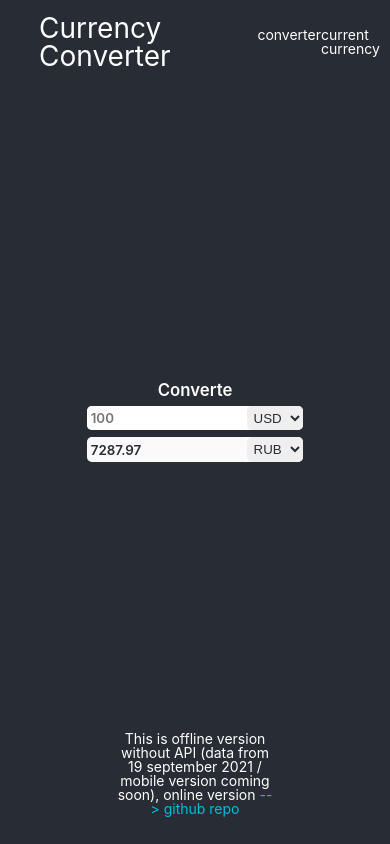
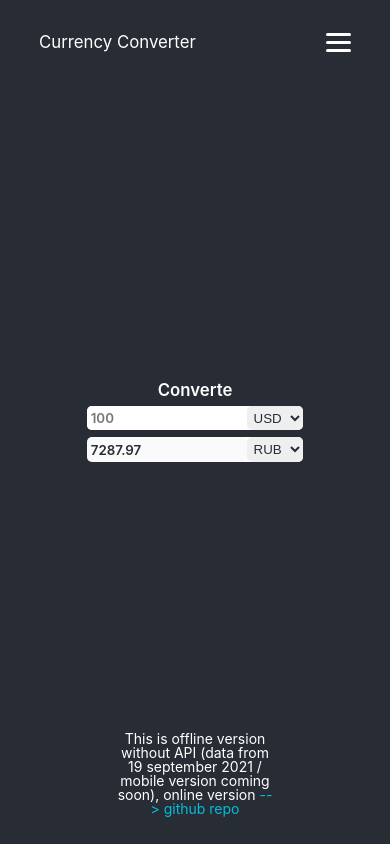
Before and after one commit to mathiasmichaelweiss/currency-converter, a React (Create React App) app: page / in a window 390 px wide. Built offline with nearby package versions, Linux system fonts and the light colour scheme.

Commit message:
added menu burger

```diff
--- a/src/App.js
+++ b/src/App.js
@@ -219,7 +219,7 @@ function App() {
     maxWidth: '80%',
     height: '100%',
     margin: '0 auto',
-    paddingBottom: '5rem'
+    paddingBottom: '7rem'
   };
 
   return (
--- a/src/components/Header/Header.js
+++ b/src/components/Header/Header.js
@@ -1,11 +1,29 @@
 import classes from './Header.module.css';
 import { Link } from 'react-router-dom';
+import { useState, useEffect } from 'react';
 
 export const Header = () => {
+  const [screenWidth, setScreenWidth] = useState(window.innerWidth);
+  const [isBurger, setIsBurger] = useState(false);
+  const [burgerStyles, setBurgerStyles] = useState({ right: '-50rem' });
+  console.log(burgerStyles.right);
+
+  window.addEventListener('resize', () => {
+    setScreenWidth(window.innerWidth);
+  });
+
+  useEffect(() => {
+    if (screenWidth <= 768) setIsBurger(true);
+    if (screenWidth >= 769) setIsBurger(false);
+    /* console.log(screenWidth);
+    console.log(isBurger); */
+  }, [screenWidth]);
+
   return (
     <>
       <header className={classes.Header}>
         <h1>Currency Converter</h1>
+        {!isBurger ? (
           <nav>
             <ul>
               <Link to="/currency-converter">
@@ -16,6 +34,28 @@ export const Header = () => {
               </Link>
             </ul>
           </nav>
+        ) : (
+          <div className={classes.Burger}>
+            <div
+              className={classes.BurgerIcon}
+              onClick={() => setBurgerStyles({ right: '-10.2rem' })}
+            ></div>
+            <nav style={burgerStyles}>
+              <div
+                className={classes.Close}
+                onClick={() => setBurgerStyles({ right: '-50rem' })}
+              ></div>
+              <ul>
+                <Link to="/currency-converter">
+                  <li>converter</li>
+                </Link>
+                <Link to="/current-currency">
+                  <li>current currency</li>
+                </Link>
+              </ul>
+            </nav>
+          </div>
+        )}
       </header>
     </>
   );
--- a/src/components/Header/Header.module.css
+++ b/src/components/Header/Header.module.css
@@ -34,3 +34,121 @@
 .Header nav ul li:hover {
   color: rgb(0, 191, 220);
 }
+
+.Burger {
+}
+
+.Burger .BurgerIcon {
+  position: relative;
+  width: 25px;
+  height: 3px;
+  background: #fff;
+  border-radius: 5px;
+}
+
+.Burger .BurgerIcon::before,
+.Burger .BurgerIcon::after {
+  background: #fff;
+  content: '';
+  position: absolute;
+  width: 25px;
+  height: 3px;
+  border-radius: 5px;
+}
+
+.Burger .BurgerIcon::before {
+  bottom: 8px;
+}
+
+.Burger .BurgerIcon::after {
+  top: 8px;
+}
+
+.Burger nav {
+  font-size: 1.3em;
+  position: fixed;
+  right: -50rem;
+  transform: scale(1);
+  /* right: -10.5vw; */
+  height: 100vh;
+  width: 70vw;
+  top: 0;
+  bottom: 0;
+  background-color: #23262d;
+  transition: right 0.5s;
+}
+
+.Burger nav ul {
+  display: flex;
+  flex-direction: column;
+  padding: 2rem;
+}
+
+.Burger nav ul li {
+  color: rgb(0, 191, 220);
+  margin-bottom: 1rem;
+}
+
+.Burger nav .Close,
+.Burger nav .Close::after {
+  position: absolute;
+  width: 25px;
+  height: 2px;
+  border-radius: 5px;
+  background: #fff;
+}
+
+.Burger nav .Close {
+  position: relative;
+  z-index: 1100;
+  left: 21rem;
+  top: 2.5rem;
+  transform: rotate(-45deg);
+}
+
+.Burger nav .Close::after {
+  content: '';
+  transform: rotate(-90deg);
+}
+
+@media (max-width: 415px) {
+  .Burger nav {
+    width: 100vw;
+  }
+
+  .Burger nav .Close {
+    position: relative;
+    z-index: 1100;
+    left: 15rem;
+    top: 2.5rem;
+    transform: rotate(-45deg);
+  }
+}
+
+@media (max-width: 380px) {
+  .Burger nav {
+    width: 120vw;
+  }
+
+  .Burger nav .Close {
+    position: relative;
+    z-index: 1100;
+    left: 18.5rem;
+    top: 2.5rem;
+    transform: rotate(-45deg);
+  }
+}
+
+@media (max-width: 330px) {
+  .Burger nav {
+    width: 120vw;
+  }
+
+  .Burger nav .Close {
+    position: relative;
+    z-index: 1100;
+    left: 14.5rem;
+    top: 2.5rem;
+    transform: rotate(-45deg);
+  }
+}
--- a/src/index.css
+++ b/src/index.css
@@ -9,6 +9,11 @@ body {
     sans-serif;
   -webkit-font-smoothing: antialiased;
   -moz-osx-font-smoothing: grayscale;
+  height: 100%;
+}
+
+#root {
+  overflow-x: hidden !important;
 }
 
 code {
@@ -95,3 +100,10 @@ h6 {
   font-size: inherit;
   font-weight: 400;
 }
+
+@media (max-width: 415px) {
+  h1 {
+    font-size: 1.2em !important;
+    width: 60% !important;
+  }
+}
```
Lines whose indentation alone changed are shown as unchanged.
